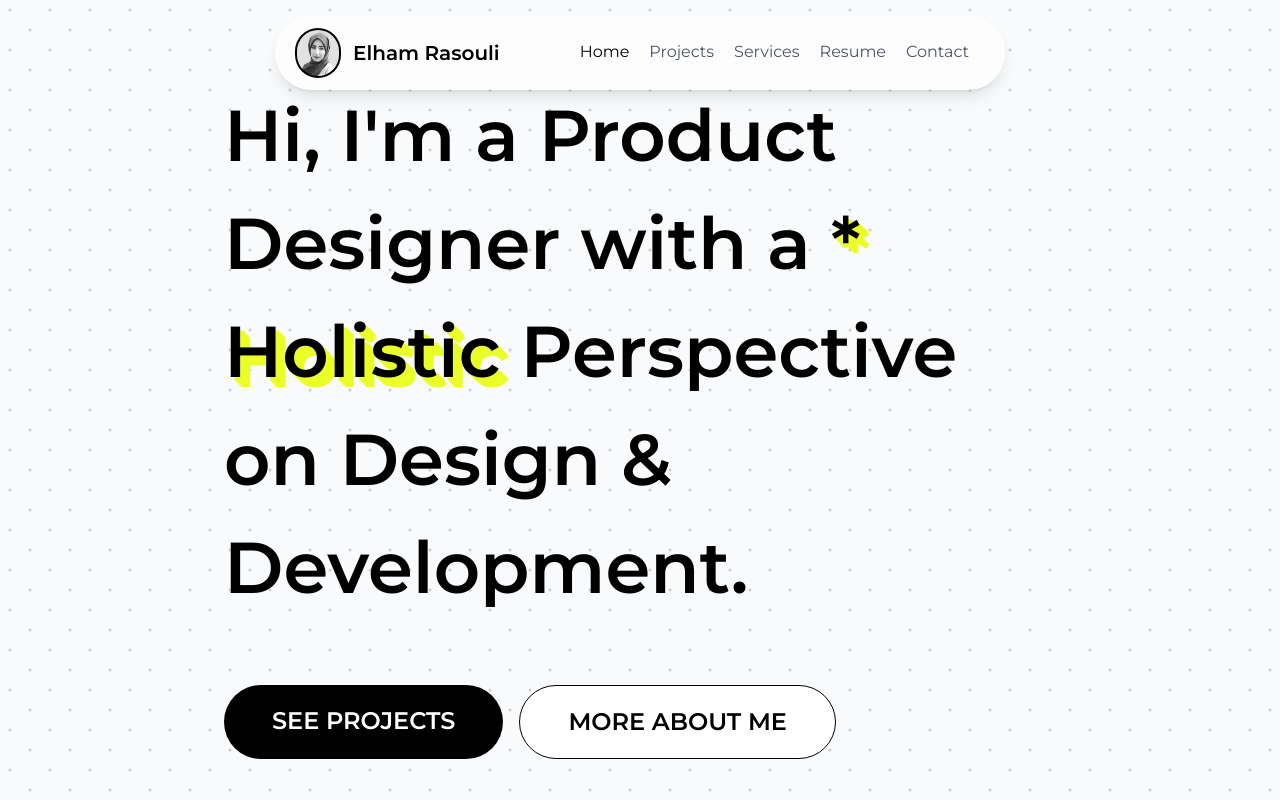
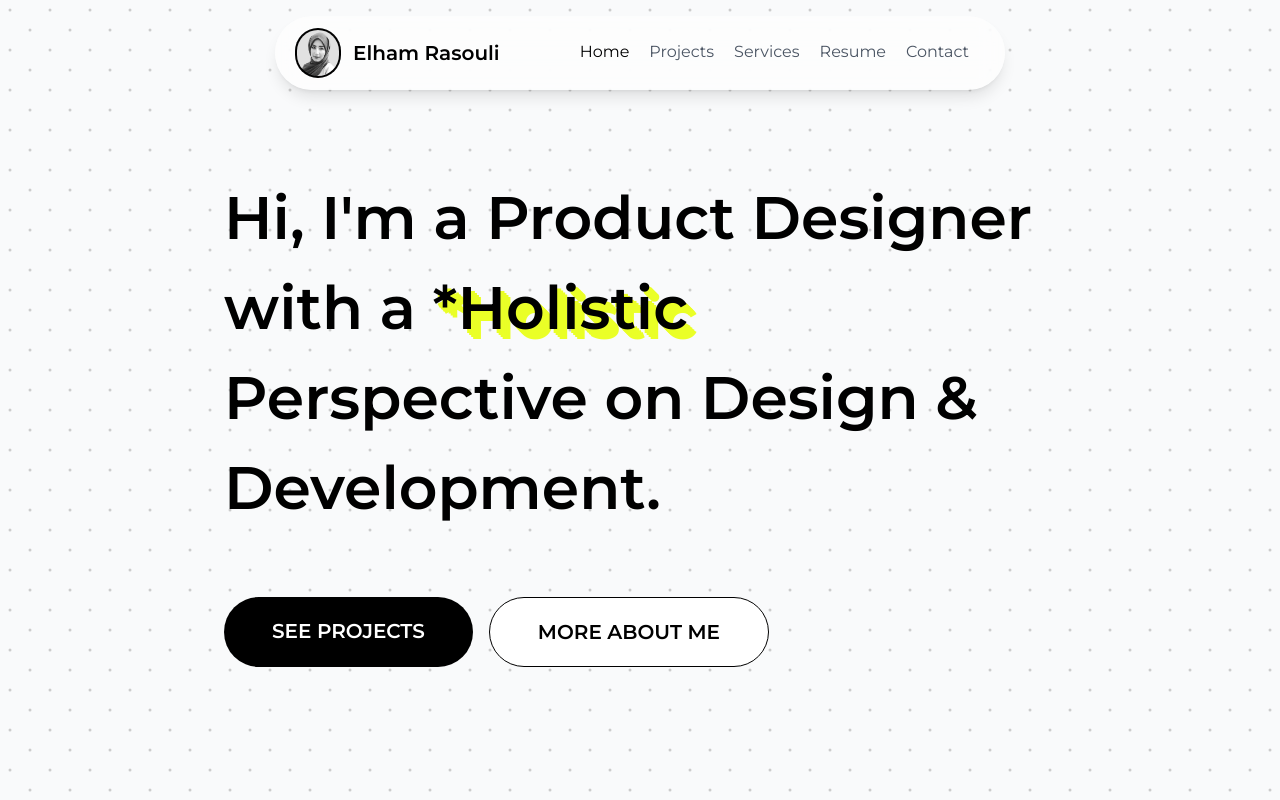
Before and after one commit to rasoulie/portfolio, a Next.js app: page / in a window 1280 px wide. Shown: the top 800 px of the page. Built offline with nearby package versions, Linux system fonts and the light colour scheme.

Commit message:
responsiveness checked

```diff
--- a/app/components/Hero.js
+++ b/app/components/Hero.js
@@ -1,27 +1,27 @@
 import Button from "./Button";
-
+// h1 text size :
 export default function Hero() {
   return (
     <section
       id="Home"
-      className="flex flex-col bg-dots-pattern items-center justify-center h-screen bg-gray-50 text-center px-4"
+      className="flex flex-col bg-dots-pattern items-center justify-center min-h-screen bg-gray-50 text-center px-4 py-12"
     >
-      <div className="mt-10 w-4/6 md:w-4/6 lg:w-2/3 text-left">
-        <h1 className="text-4xl sm:text-5xl md:text-6xl lg:text-7xl font-semibold text-left mb-16 leading-snug sm:leading-normal md:leading-relaxed lg:leading-normal">
+      <div className="mt-20 md:mt-10 sm:mt-20 w-4/6 md:w-5/6 lg:w-2/3 text-left">
+        <h1 className="text-4xl sm:text-5xl md:text-6xl lg:text-6xl leading-snug sm:leading-normal md:leading-relaxed lg:leading-normal font-semibold text-left mb-8 lg:mb-16 sm:mb-8 md:mb-8">
           Hi, I'm a Product Designer with a
-          <span className="hero-highlight"> * Holistic</span> Perspective on
+          <span className="hero-highlight"> *Holistic</span> Perspective on
           Design & Development.
         </h1>
         <div className="mt-4 flex flex-col space-y-4 sm:flex-row sm:space-y-0 sm:space-x-4">
           <Button
             href="#Projects"
-            style="text-center whitespace-nowrap text-base sm:text-lg md:text-xl lg:text-2xl px-6 sm:px-8 md:px-10 lg:px-12 py-3 sm:py-4 md:py-5 text-white bg-black rounded-full font-semibold hover:bg-gray-800 transition-colors duration-200 ease-in-out"
+            style="text-center whitespace-nowrap text-base sm:text-lg md:text-xl lg:text-xl px-6 sm:px-8 md:px-10 lg:px-12 py-3 sm:py-4 md:py-5 text-white bg-black rounded-full font-semibold hover:bg-gray-800 transition-colors duration-200 ease-in-out"
             label="SEE PROJECTS"
           />
           <Button
             href="https://drive.google.com/file/d/1repQZp3eY8QR3fymuf4GhG1of-BKgzQu/view?usp=sharing"
             target="_blank"
-            style="text-center whitespace-nowrap text-base sm:text-lg md:text-xl lg:text-2xl px-6 sm:px-8 md:px-10 lg:px-12 py-3 sm:py-4 md:py-5 text-black border border-black bg-white rounded-full font-semibold hover:bg-gray-100 transition-colors duration-200 ease-in-out"
+            style="text-center whitespace-nowrap text-base sm:text-lg md:text-xl lg:text-xl px-6 sm:px-8 md:px-10 lg:px-12 py-3 sm:py-4 md:py-5 text-black border border-black bg-white rounded-full font-semibold hover:bg-gray-100 transition-colors duration-200 ease-in-out"
             label="MORE ABOUT ME"
           />
         </div>
--- a/app/components/Item.js
+++ b/app/components/Item.js
@@ -4,7 +4,7 @@ import Button from "./Button";
 export default function Item({ image, title, description }) {
   return (
     <div className="flex flex-col md:flex-row items-start md:space-x-8">
-      <div className="text-white text-left flex flex-col">
+      <div className="text-white text-left flex flex-col pb-8">
         <h2 className="mb-2 text-2xl font-semibold leading-loose">{title}</h2>
         <p className="leading-loose">{description}</p>
         <Button
--- a/app/components/Projects.js
+++ b/app/components/Projects.js
@@ -27,7 +27,7 @@ export default function Projects() {
   return (
     <section
       id="Projects"
-      className="flex flex-col items-center justify-center pt-16 pb-20 bg-black text-center px-4"
+      className="flex flex-col items-center justify-center pt-16 pb-20 bg-black text-center px-4 min-h-screen"
     >
       <div className="w-4/6 md:w-4/6 lg:w-2/3">
         <h2 className="text-white text-4xl sm:text-2xl md:text-4xl font-semibold mb-16">
--- a/app/components/Services.js
+++ b/app/components/Services.js
@@ -56,7 +56,7 @@ export default function Services() {
   return (
     <section
       id="Services"
-      className="flex flex-col items-center justify-center min-h-screen bg-gray-50"
+      className="flex flex-col items-center justify-center min-h-screen bg-gray-50 pt-16"
     >
       {/* Title at the middle-top */}
       <h2 className="text-4xl sm:text-2xl md:text-4xl font-semibold">
--- a/app/globals.css
+++ b/app/globals.css
@@ -40,3 +40,7 @@ body {
   min-height: 100vh; /* Ensure the section takes at least the full height of the viewport */
   scroll-margin-top: 50px; /* Adjust the offset when the section comes into view */
 }
+.responsive-heading {
+  @apply font-semibold leading-tight sm:leading-normal md:leading-relaxed lg:leading-normal;
+  font-size: calc(1.5rem + 1vh); /* Scales based on viewport height */
+}
```
Also changed, not shown: 1 other file (tests, documents, lock files or other folders).
